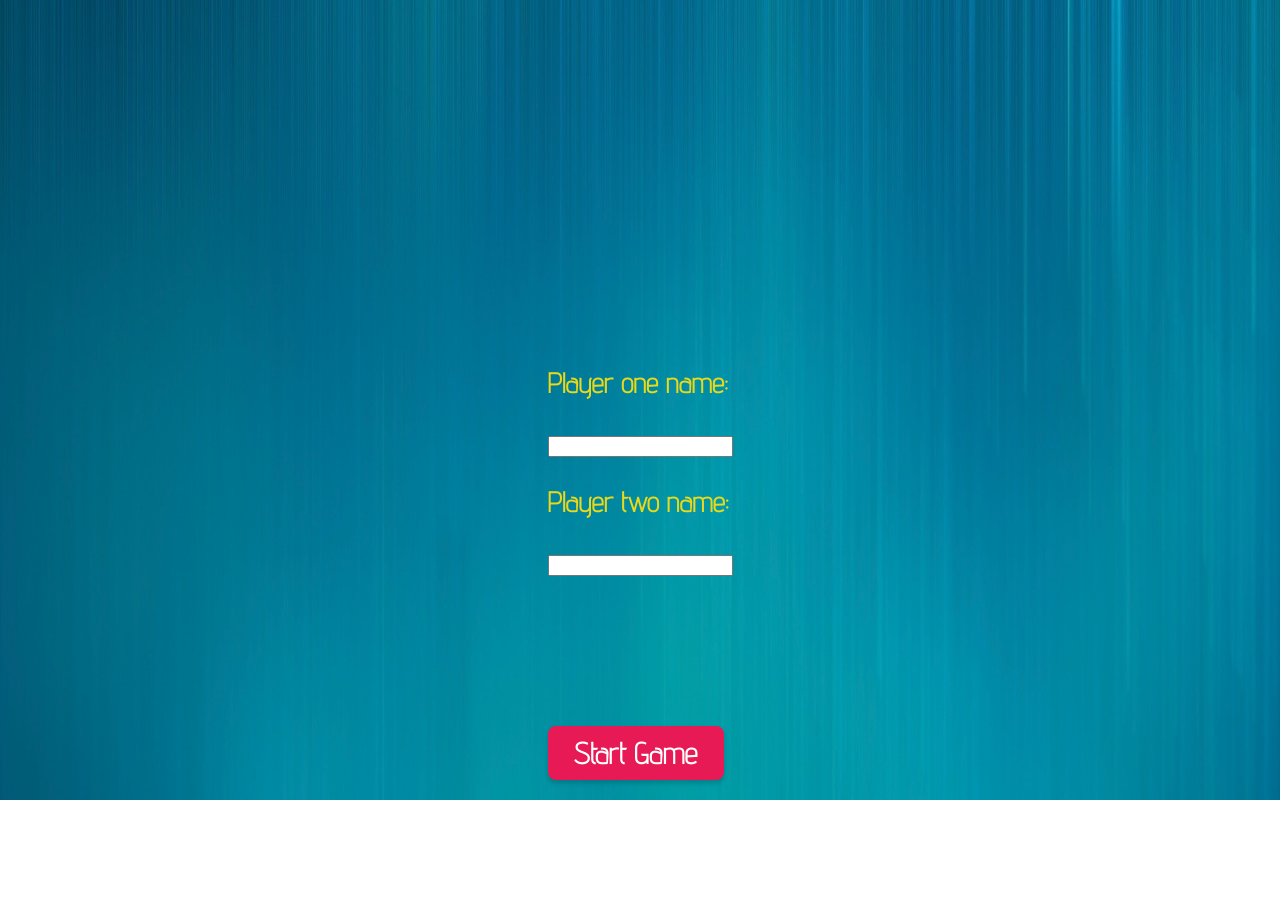
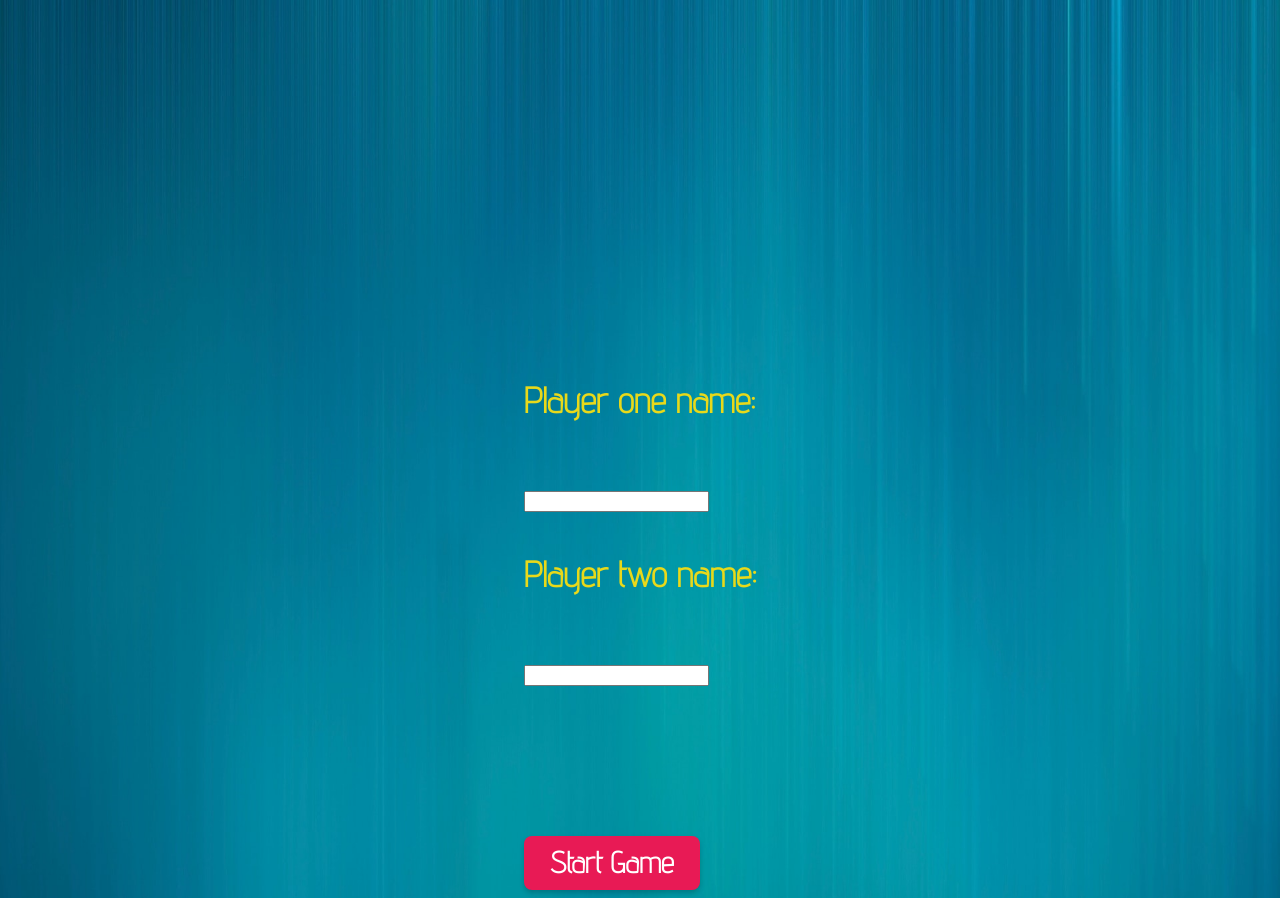
Before and after one commit to wavesinaroom/my_odin_project_tic_tac_toe, a plain HTML site: page index.html in a window 1280 px wide. Both pictures are taken after a click on the button "Set up players". Before the commit the page ends 800 px from the top, so only its background shows below. Drawn offline with Linux system fonts and the light colour scheme.

Commit message:
[Task] Increase distance between players input set up fields

```diff
--- a/game.js
+++ b/game.js
@@ -352,7 +352,7 @@ const MainPanel = (() => {
       documentBody.removeChild(welcomePanelDiv);
 
       let setUpPanelDiv = document.createElement('div');
-      setUpPanelDiv.className = "setUpPanelDiv";
+      setUpPanelDiv.className = "setUpPanel";
       documentBody.appendChild(setUpPanelDiv);
 
       let playersNameDiv = document.createElement('div');
@@ -364,7 +364,7 @@ const MainPanel = (() => {
       let playerOneDiv =  document.createElement('div');
       playersNameDiv.appendChild(playerOneDiv);
 
-      let playerOneNameInputLabel = document.createElement('h3');
+      let playerOneNameInputLabel = document.createElement('h2');
       playerOneNameInputLabel.innerHTML =  "Player one name: ";
       playerOneDiv.appendChild(playerOneNameInputLabel);
 
@@ -375,7 +375,7 @@ const MainPanel = (() => {
       let playerTwoDiv =  document.createElement('div');
       playersNameDiv.appendChild(playerTwoDiv);
 
-      let playerTwoNameInputLabel = document.createElement('h3');
+      let playerTwoNameInputLabel = document.createElement('h2');
       playerTwoNameInputLabel.innerHTML =  "Player two name: ";
       playerTwoDiv.appendChild(playerTwoNameInputLabel);
 
--- a/styles.css
+++ b/styles.css
@@ -59,3 +59,7 @@ button:active{
  align-items:center;
  flex-direction:column;
 }
+
+.setUpPanel div > *{
+ margin-top: 5vh;
+}
```
